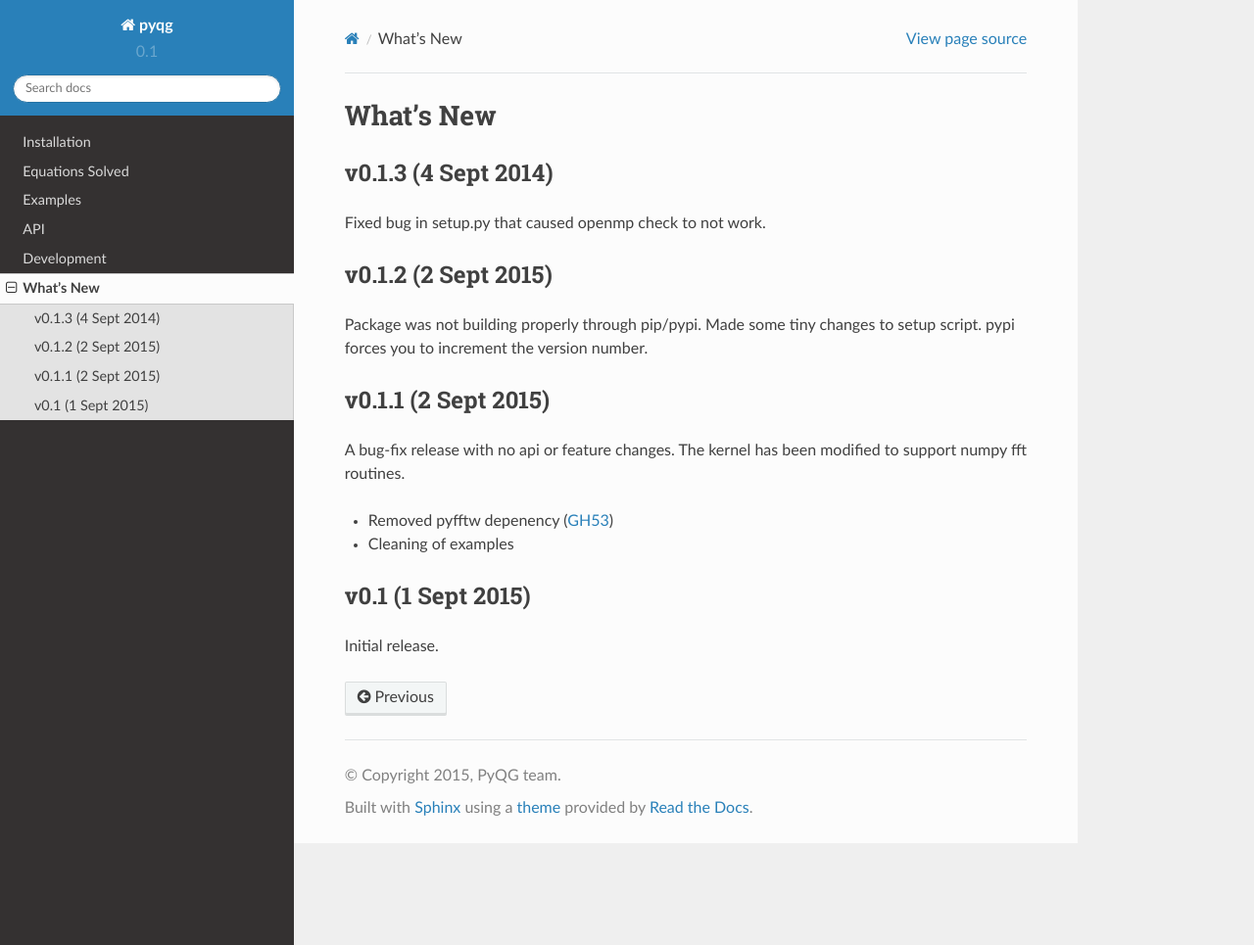
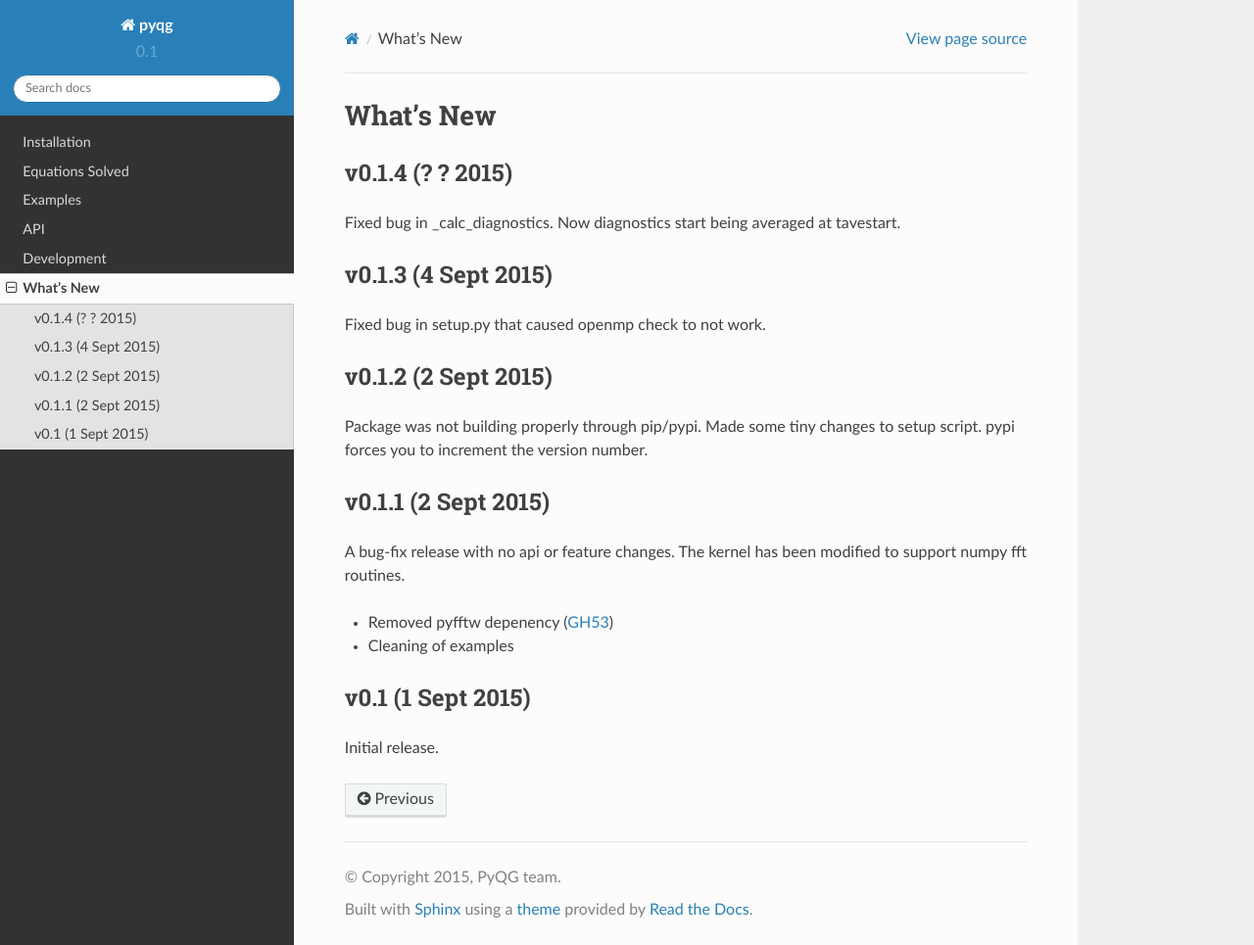
Before and after one commit to pyqg/pyqg, a Sphinx documentation site: the page built from docs/whats-new.rst, in a window 1280 px wide and 965 px high. Shown: the whole window at 98% size. Built offline with Sphinx 7.4.7 and the Read the Docs theme 2.0.0, drawn with Linux system fonts in a browser that asks for light colours.

Commit message:
Adds new fixes and fixes typo in whats new

```diff
--- a/docs/whats-new.rst
+++ b/docs/whats-new.rst
@@ -1,7 +1,13 @@
 What's New
 ==========
 
-v0.1.3 (4 Sept 2014)
+v0.1.4 (? ? 2015)
+--------------------
+
+Fixed bug in _calc_diagnostics. Now diagnostics start being averaged at
+tavestart.
+
+v0.1.3 (4 Sept 2015)
 --------------------
 
 Fixed bug in setup.py that caused openmp check to not work.
```
